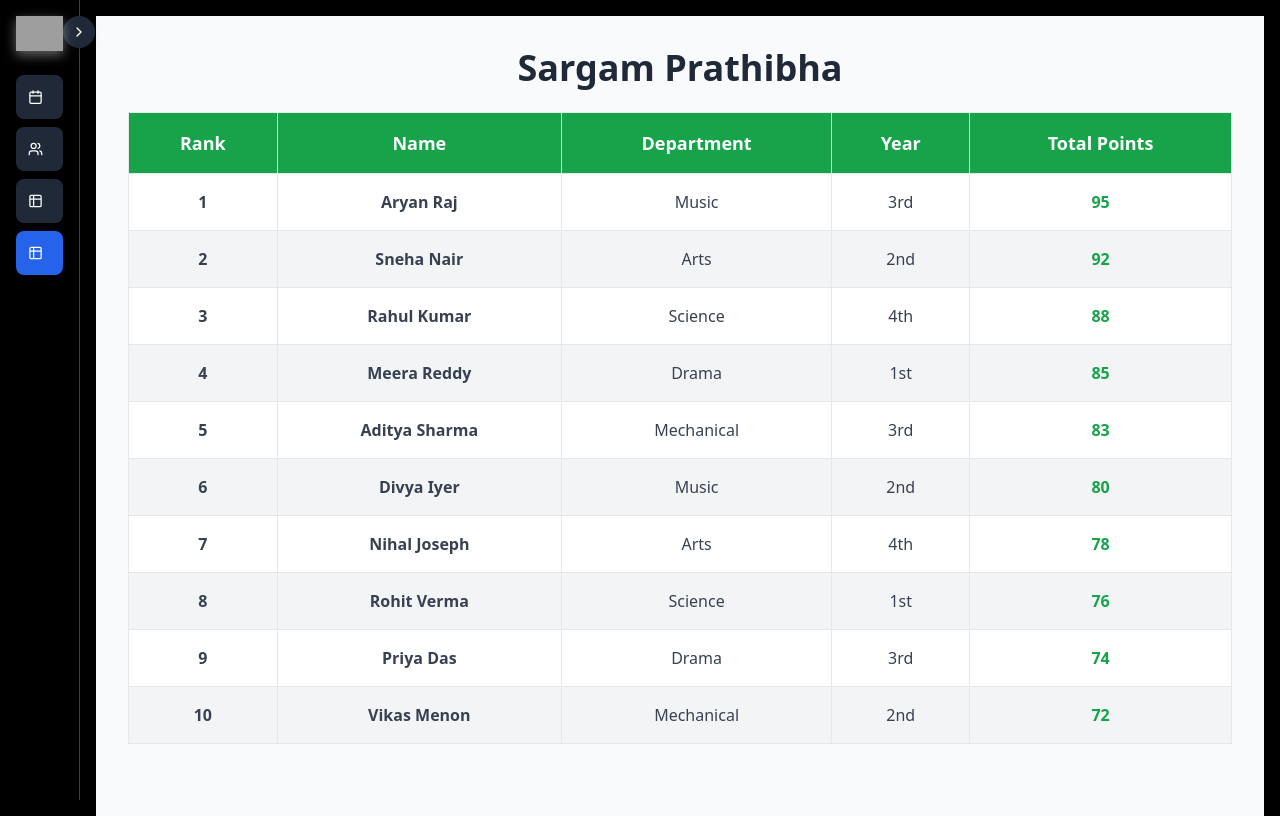
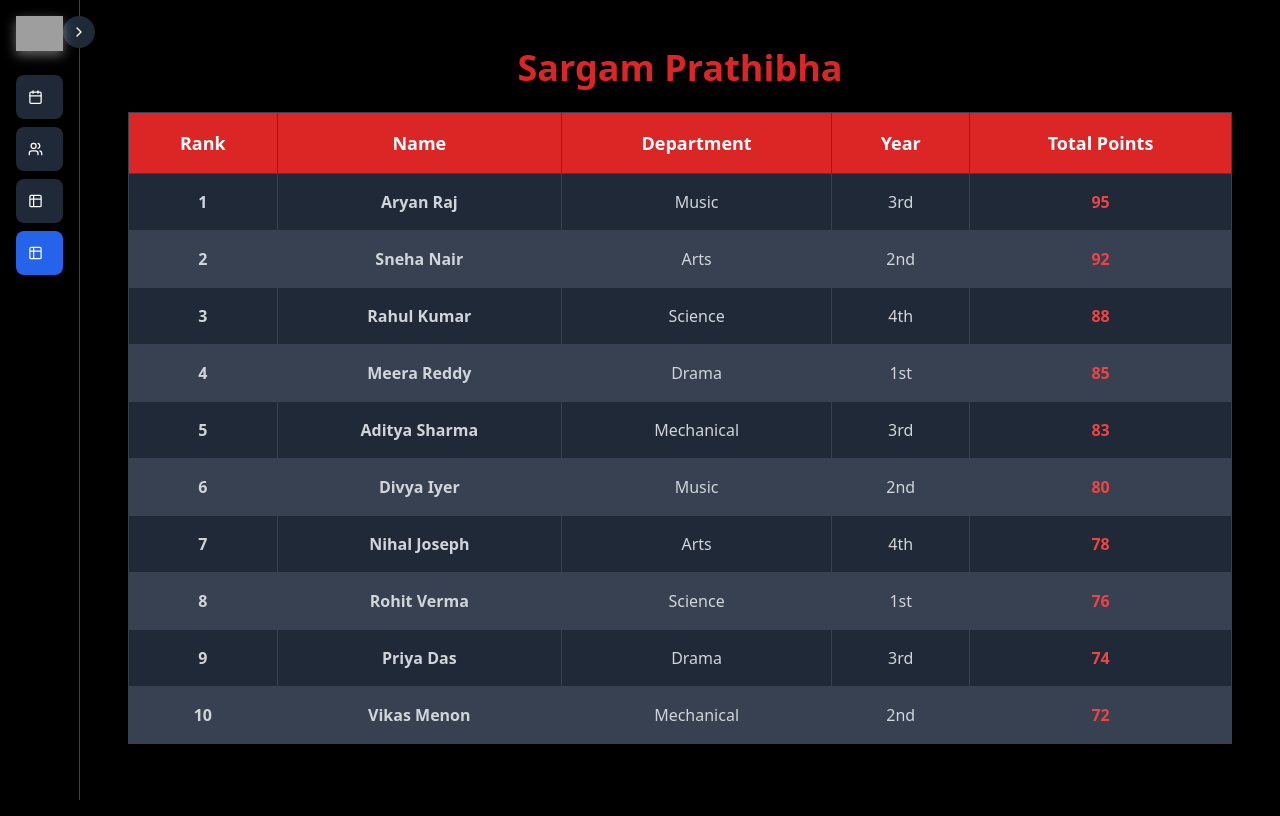
Before and after one commit to zukardex/sargam-2025, a React (Vite) app: page /sargam-prathibha in a window 1280 px wide. Built offline with nearby package versions, Linux system fonts and the light colour scheme; grey boxes are pictures that could not be loaded.

Commit message:
sargam prathibha theme added

```diff
--- a/src/pages/SargamPrathibha.jsx
+++ b/src/pages/SargamPrathibha.jsx
@@ -4,63 +4,51 @@ export default function SargamPrathibha() {
   const topStudents = [
     { name: "Aryan Raj", department: "Music", year: "3rd", totalPoints: 95 },
     { name: "Sneha Nair", department: "Arts", year: "2nd", totalPoints: 92 },
-    {
-      name: "Rahul Kumar",
-      department: "Science",
-      year: "4th",
-      totalPoints: 88,
-    },
+    { name: "Rahul Kumar", department: "Science", year: "4th", totalPoints: 88 },
     { name: "Meera Reddy", department: "Drama", year: "1st", totalPoints: 85 },
-    {
-      name: "Aditya Sharma",
-      department: "Mechanical",
-      year: "3rd",
-      totalPoints: 83,
-    },
+    { name: "Aditya Sharma", department: "Mechanical", year: "3rd", totalPoints: 83 },
     { name: "Divya Iyer", department: "Music", year: "2nd", totalPoints: 80 },
     { name: "Nihal Joseph", department: "Arts", year: "4th", totalPoints: 78 },
-    {
-      name: "Rohit Verma",
-      department: "Science",
-      year: "1st",
-      totalPoints: 76,
-    },
+    { name: "Rohit Verma", department: "Science", year: "1st", totalPoints: 76 },
     { name: "Priya Das", department: "Drama", year: "3rd", totalPoints: 74 },
-    {
-      name: "Vikas Menon",
-      department: "Mechanical",
-      year: "2nd",
-      totalPoints: 72,
-    },
+    { name: "Vikas Menon", department: "Mechanical", year: "2nd", totalPoints: 72 },
   ];
 
   return (
-    <div className="p-8 bg-gray-50 min-h-screen">
-      <h1 className="text-4xl font-extrabold mb-6 text-center text-gray-800">
+    <div className="p-8 min-h-screen">
+      <h1 className="text-4xl font-extrabold mb-6 text-center text-red-600">
         Sargam Prathibha
       </h1>
       <div className="overflow-x-auto">
-        <table className="w-full border-collapse shadow-lg bg-white rounded-lg">
+        <table className="w-full border-collapse shadow-lg bg-gray-800 rounded-lg">
           <thead>
-            <tr className="bg-green-600 text-white text-lg">
-              <th className="border p-4">Rank</th>
-              <th className="border p-4">Name</th>
-              <th className="border p-4">Department</th>
-              <th className="border p-4">Year</th>
-              <th className="border p-4">Total Points</th>
+            <tr className="bg-red-600 text-white text-lg">
+              <th className="border border-gray-700 p-4">Rank</th>
+              <th className="border border-gray-700 p-4">Name</th>
+              <th className="border border-gray-700 p-4">Department</th>
+              <th className="border border-gray-700 p-4">Year</th>
+              <th className="border border-gray-700 p-4">Total Points</th>
             </tr>
           </thead>
           <tbody>
             {topStudents.map((student, index) => (
               <tr
                 key={index}
-                className="text-center text-gray-700 even:bg-gray-100 hover:bg-gray-200 transition"
+                className="text-center text-gray-300 even:bg-gray-700 hover:bg-gray-600 transition"
               >
-                <td className="border p-4 font-semibold">{index + 1}</td>
-                <td className="border p-4 font-semibold">{student.name}</td>
-                <td className="border p-4">{student.department}</td>
-                <td className="border p-4">{student.year}</td>
-                <td className="border p-4 font-bold text-green-600">
+                <td className="border border-gray-700 p-4 font-semibold">
+                  {index + 1}
+                </td>
+                <td className="border border-gray-700 p-4 font-semibold">
+                  {student.name}
+                </td>
+                <td className="border border-gray-700 p-4">
+                  {student.department}
+                </td>
+                <td className="border border-gray-700 p-4">
+                  {student.year}
+                </td>
+                <td className="border border-gray-700 p-4 font-bold text-red-500">
                   {student.totalPoints}
                 </td>
               </tr>
```
